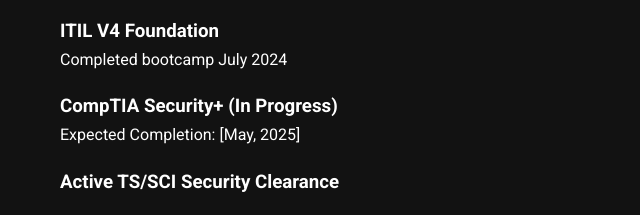
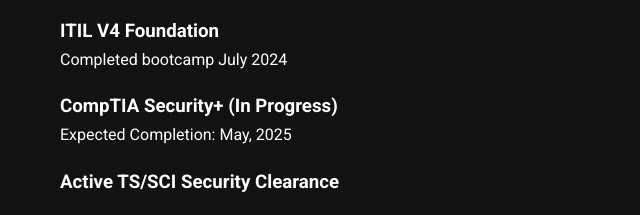
Before and after one commit to dnstroupe/portfolio, a plain HTML site: page index.html in a window 1280 px wide. Shown: the part 1651-1866 px from the top of the page, 0-640 px from the left. Drawn offline with Linux system fonts and the light colour scheme.

Commit message:
Update index.html

```diff
--- a/index.html
+++ b/index.html
@@ -123,7 +123,7 @@
             </div>
             <div class="certification-item">
         <h3>CompTIA Security+ (In Progress)</h3>
-        <p>Expected Completion: [May, 2025]</p>
+        <p>Expected Completion: May, 2025 </p>
     </div>
             <div class="certification-item">
                 <h3>Active TS/SCI Security Clearance</h3>
```
